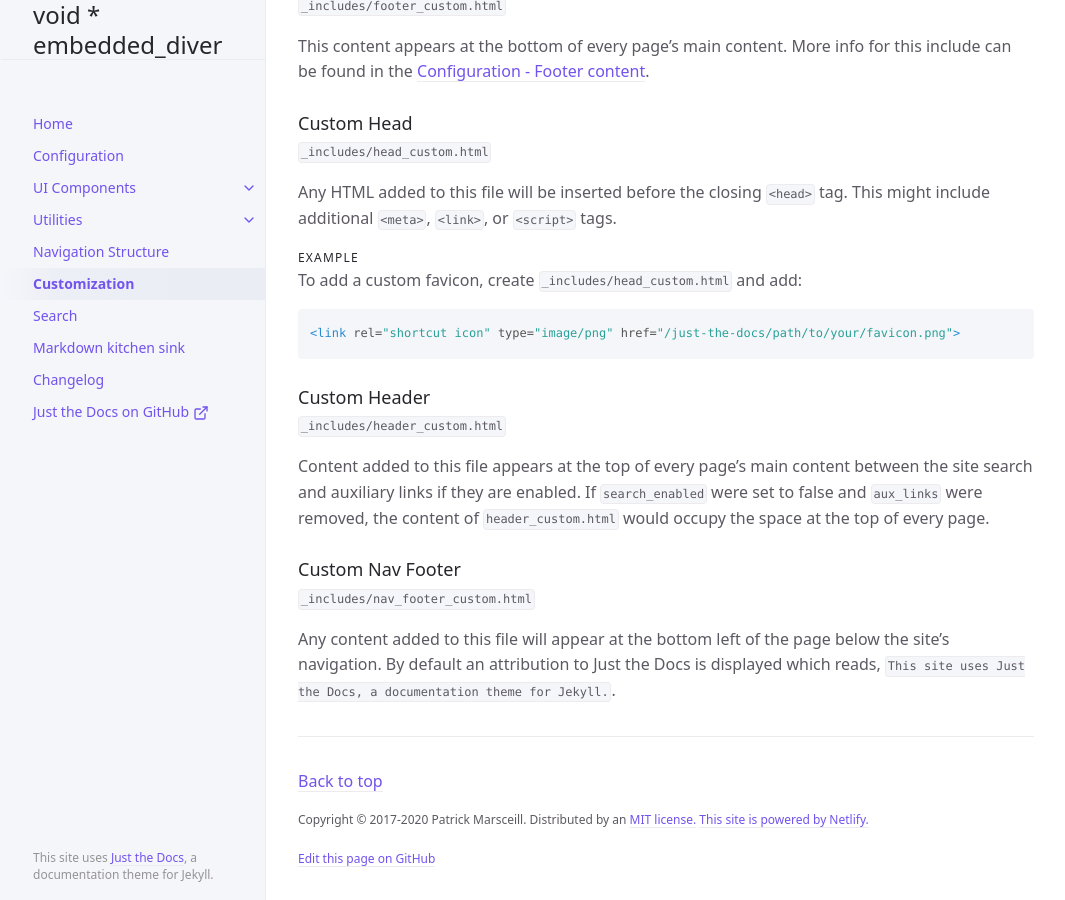
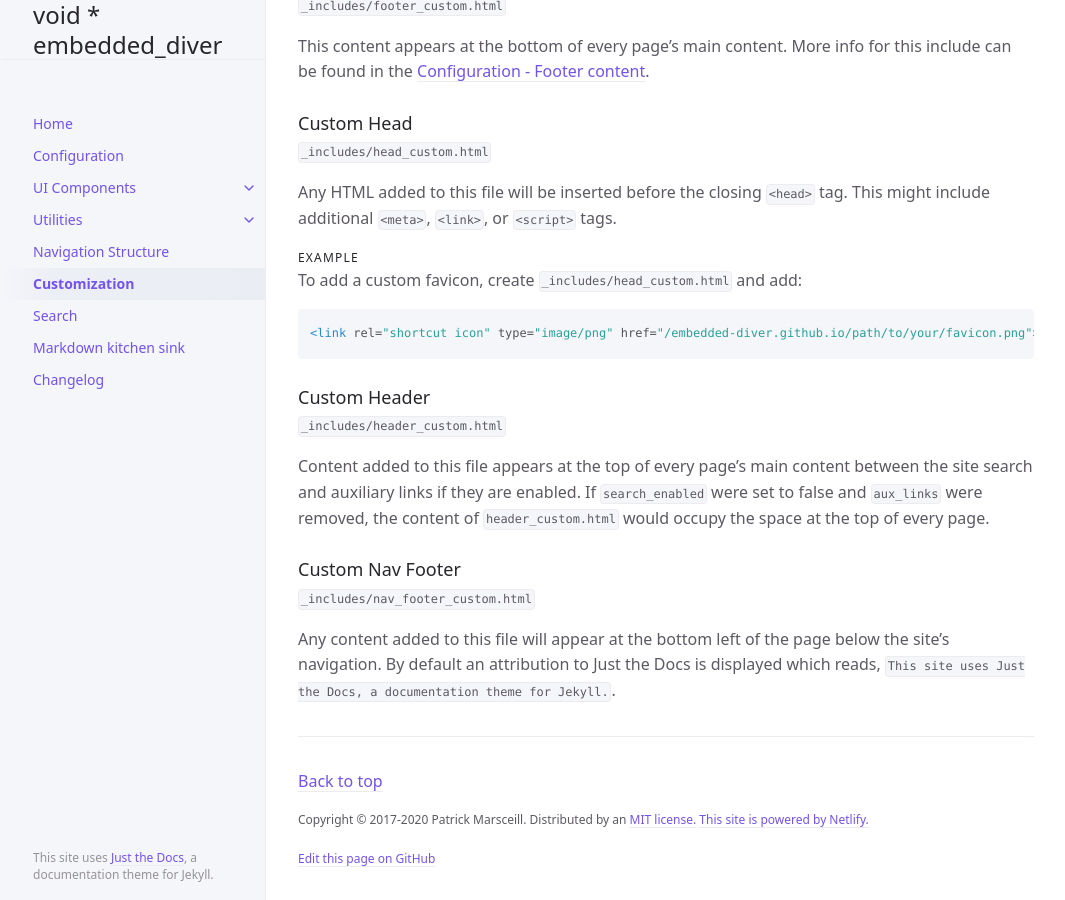
Before and after one commit to duylinh-nguyen/embedded-diver.github.io, a Jekyll site: the page built from docs/customization.md, in a window 1280 px wide and 900 px high, scrolled down 2989 px. Shown: the whole window, without its empty margins (106-1171 px from the left). Built offline with Jekyll 4.4.1, drawn with Linux system fonts in a browser that asks for light colours; some of the changed text lies outside the part shown.

Commit message:
Update _config.yml

```diff
--- a/_config.yml
+++ b/_config.yml
@@ -14,8 +14,7 @@
 # You can create any custom variable you would like, and they will be accessible
 # in the templates via {{ site.myvariable }}.
 title: void * embedded_diver
-description: A documentation
-baseurl: "/just-the-docs" # the subpath of your site, e.g. /blog
+description: A documentation # the subpath of your site, e.g. /blog
 url: "embedded-diver.github.io" # the base hostname & protocol for your site, e.g. http://example.com
 
 permalink: pretty
@@ -64,21 +63,16 @@ search:
 heading_anchors: true
 
 # Aux links for the upper right navigation
-aux_links:
-  "Just the Docs on GitHub":
-    - "//github.com/just-the-docs/just-the-docs"
+
 
 # Makes Aux links open in a new tab. Default is false
-aux_links_new_tab: false
+
 
 # Sort order for navigation links
 # nav_sort: case_insensitive # default, equivalent to nil
 nav_sort: case_sensitive # Capital letters sorted before lowercase
 
 # External navigation links
-nav_external_links:
-  - title: Just the Docs on GitHub
-    url: https://github.com/just-the-docs/just-the-docs
 
 # Footer content
 # appears at the bottom of every page's main content
@@ -98,8 +92,9 @@ last_edit_time_format: "%b %e %Y at %I:%M %p" # uses ruby's time format: https:/
 # Footer "Edit this page on GitHub" link text
 gh_edit_link: true # show or hide edit this page link
 gh_edit_link_text: "Edit this page on GitHub"
-gh_edit_repository: "https://github.com/just-the-docs/just-the-docs" # the github URL for your repo
-gh_edit_branch: "main" # the branch that your docs is served from
+gh_edit_repository: "https://github.com/embedded-diver/embedded-diver
+github.io" # the github URL for your repo
+gh_edit_branch: "master" # the branch that your docs is served from
 # gh_edit_source: docs # the source that your files originate from
 gh_edit_view_mode: "tree" # "tree" or "edit" if you want the user to jump into the editor immediately
 
```
